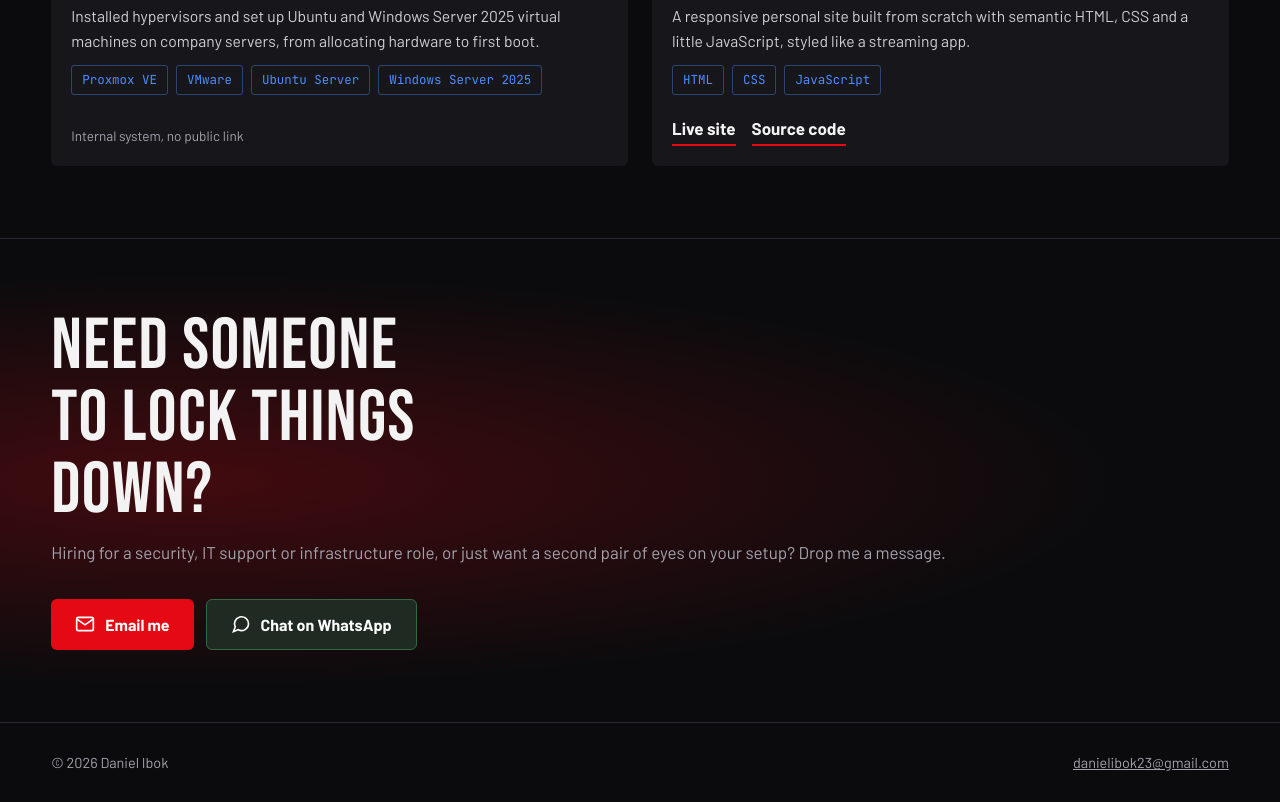
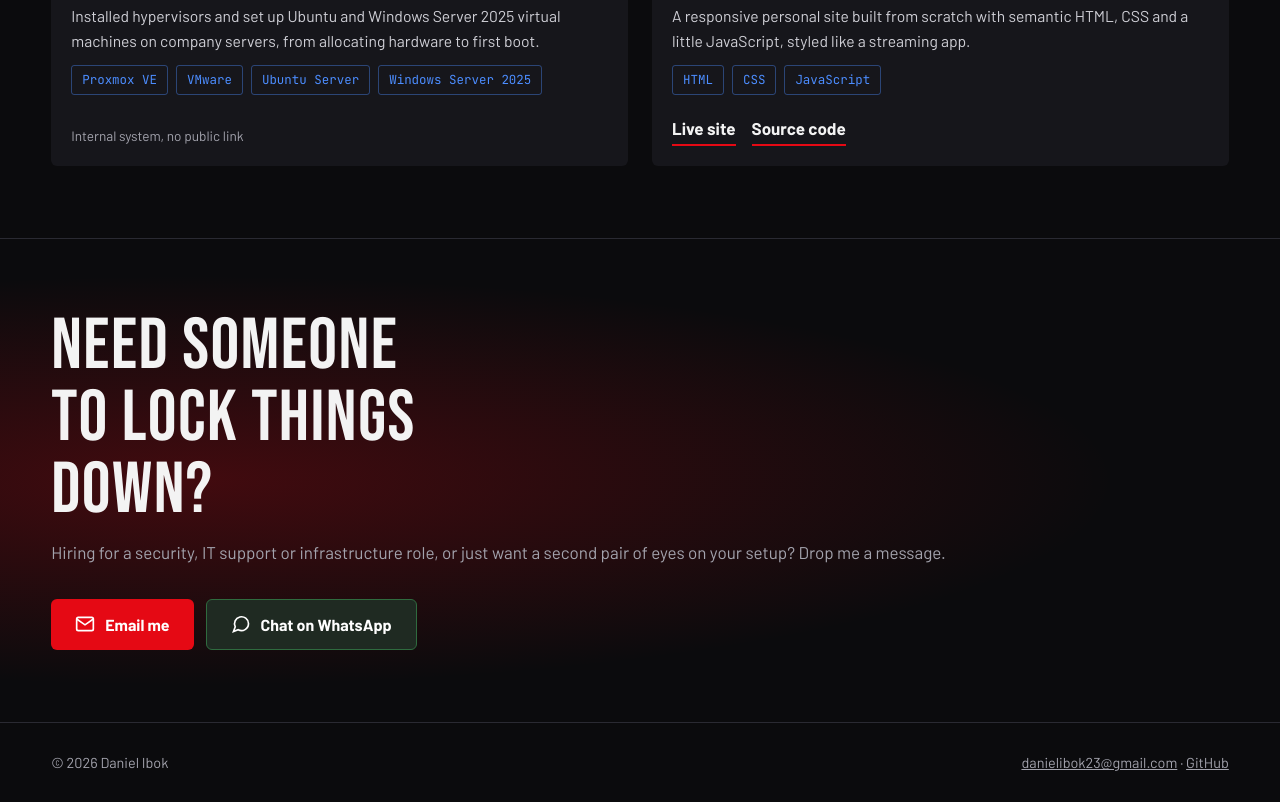
Before and after one commit to danielibok/portfolio, a plain HTML site: page index.html in a window 1280 px wide. Shown: the part 2816-3618 px from the top of the page. Drawn offline with Linux system fonts and the light colour scheme.

Commit message:
Add GitHub link to footer

```diff
--- a/index.html
+++ b/index.html
@@ -229,7 +229,7 @@
   <footer class="site-footer">
     <div class="container footer-inner">
       <span>&copy; 2026 Daniel Ibok</span>
-      <span><a href="mailto:danielibok23@gmail.com">danielibok23@gmail.com</a></span>
+      <span><a href="mailto:danielibok23@gmail.com">danielibok23@gmail.com</a> &middot; <a href="https://github.com/danielibok" target="_blank" rel="noopener">GitHub</a></span>
     </div>
   </footer>
 
```
Also changed, not shown: project.html (+1 -1 lines).
